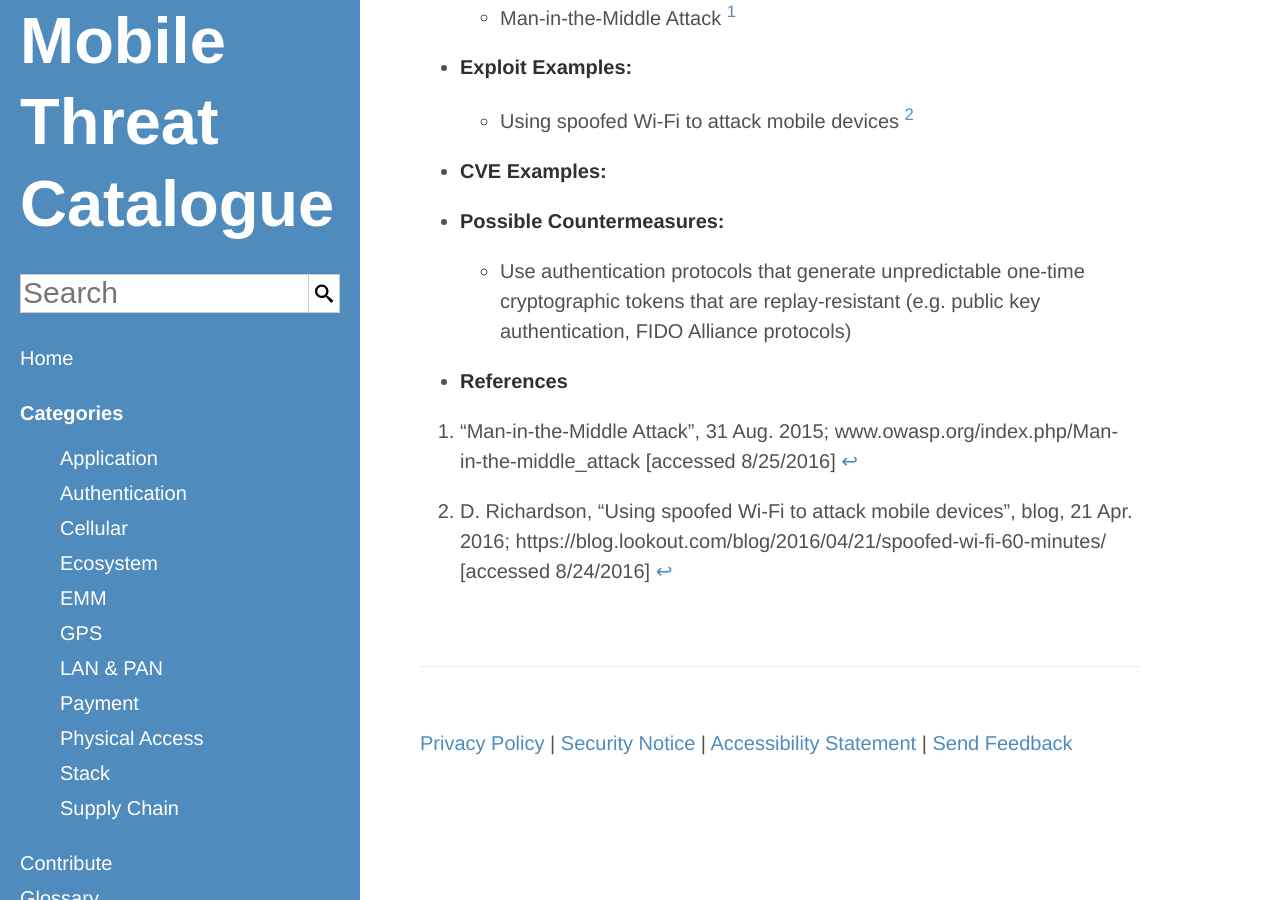
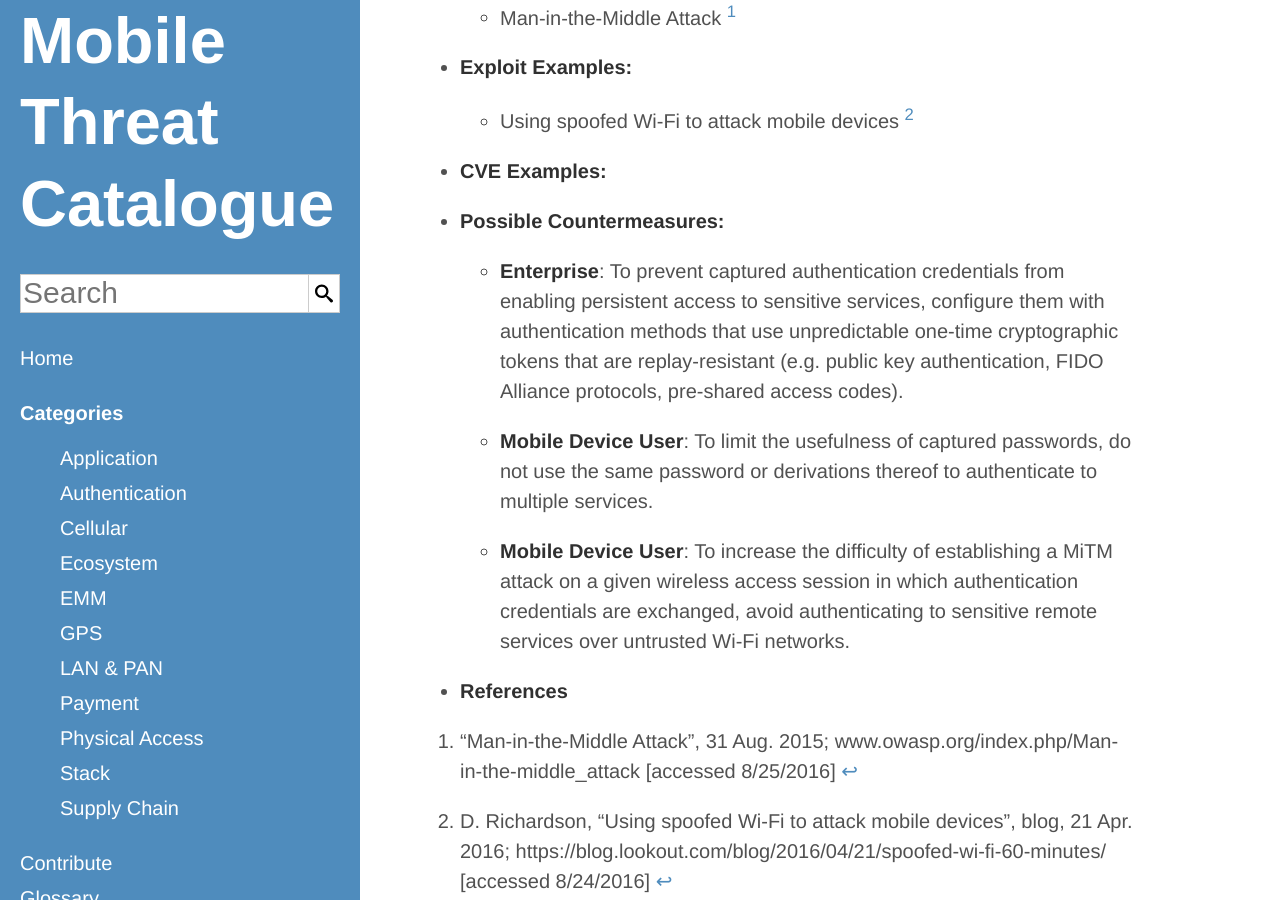
Before and after one commit to usnistgov/mobile-threat-catalogue, a Jekyll site: the page built from _authentication-threats/AUT-8.md, in a window 1280 px wide and 900 px high, scrolled down 448 px. Built offline with Jekyll 4.4.1, drawn with Linux system fonts in a browser that asks for light colours.

Commit message:
#13: Update countermeasures and actors

```diff
--- a/_authentication-threats/AUT-8.md
+++ b/_authentication-threats/AUT-8.md
@@ -6,5 +6,11 @@
     ThreatOrigin: "Man-in-the-Middle Attack [^136]"
     ExploitExample: "Using spoofed Wi-Fi to attack mobile devices [^20]"
     CVEExample:
-    PossibleCountermeasures: "Use authentication protocols that generate unpredictable one-time cryptographic tokens that are replay-resistant (e.g. public key authentication, FIDO Alliance protocols)"
+    PossibleCountermeasures:
+        "To prevent captured authentication credentials from enabling persistent access to sensitive services, configure them with authentication methods that use unpredictable one-time cryptographic tokens that are replay-resistant (e.g. public key authentication, FIDO Alliance protocols, pre-shared access codes).":
+            - Enterprise
+        "To limit the usefulness of captured passwords, do not use the same password or derivations thereof to authenticate to multiple services.":
+            - Mobile Device User
+        "To increase the difficulty of establishing a MiTM attack on a given wireless access session in which authentication credentials are exchanged, avoid authenticating to sensitive remote services over untrusted Wi-Fi networks.":
+            - Mobile Device User
 ---
```
